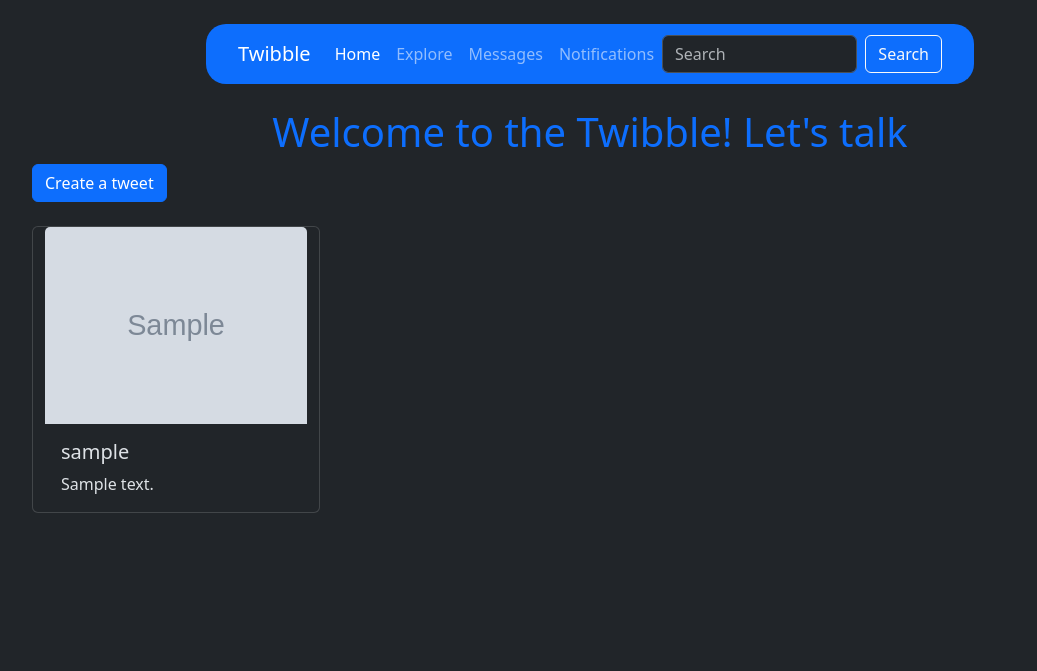
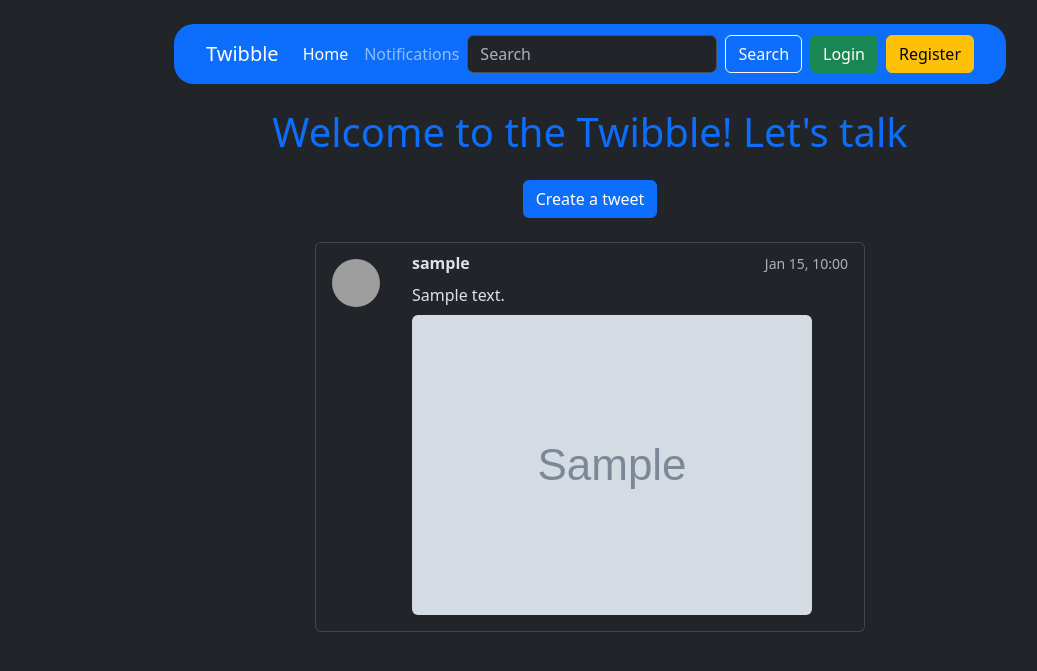
Before and after one commit to KamranAshraf10/twibble, a Django app: page /tweet/ in a window 1280 px wide. Shown: the top 671 px of the page, without its empty margins (50-1087 px from the left). Run offline with Django 5.2, Linux system fonts and the light colour scheme; tables that the repository leaves empty hold one stand-in row (values such as "Sample post"); grey boxes are pictures that could not be loaded.

Commit message:
Login Signup added

```diff
--- a/templates/layout.html
+++ b/templates/layout.html
@@ -13,16 +13,15 @@
     <title>{% block title %} Twibble! Let's talk {% endblock %}</title>
     <style>
       .navbar-custom {
-        width: 60%; /* Adjust the width to 80% */
-        margin: 0 auto; /* Center the navbar */
-        border-radius: 20px; /* Make the navbar rounded */
+        width: 65%;
+        margin: 0 auto;
+        border-radius: 20px;
         padding: 10px 20px;
-         /* Optional: Add some padding for better appearance */
       }
     </style>
   </head>
   <body>
-  <nav class="navbar navbar-expand-lg bg-primary navbar-custom mt-4" data-bs-theme="dark" ">
+  <nav class="navbar navbar-expand-lg bg-primary navbar-custom mt-4" data-bs-theme="dark">
     <div class="container-fluid">
       <a class="navbar-brand" href="#">Twibble</a>
       <button class="navbar-toggler" type="button" data-bs-toggle="collapse" data-bs-target="#navbarTogglerDemo02" aria-controls="navbarTogglerDemo02" aria-expanded="false" aria-label="Toggle navigation">
@@ -31,25 +30,29 @@
       <div class="collapse navbar-collapse" id="navbarTogglerDemo02">
         <ul class="navbar-nav me-auto mb-2 mb-lg-0">
           <li class="nav-item">
-            <a class="nav-link active" aria-current="page" href="#">Home</a>
+            <a class="nav-link active" aria-current="page" href="{% url 'tweet_list' %}">Home</a>
           </li>
-          <li class="nav-item">
+          {% comment %} <li class="nav-item">
             <a class="nav-link" href="#">Explore</a>
-          </li>
-          <li class="nav-item">
+          </li> {% endcomment %}
+          {% comment %} <li class="nav-item">
             <a class="nav-link" href="#">Messages</a>
-          </li>
+          </li> {% endcomment %}
           <li class="nav-item">
             <a class="nav-link" href="#">Notifications</a>
           </li>
-          {% comment %} <li class="nav-item">
-            <a class="nav-link disabled" aria-disabled="true">Disabled</a>
-          </li> {% endcomment %}
         </ul>
         <form class="d-flex" role="search">
           <input class="form-control me-2" type="search" placeholder="Search" aria-label="Search"/>
           <button class="btn btn-outline-light" type="submit">Search</button>
         </form>
+        {% comment %} <a href="{% url 'tweet_list' %}" class="btn btn-primary">Tweet Home</a> {% endcomment %}
+        {% if user.is_authenticated %}
+          <a href="{% url 'logout' %}" class="btn btn-danger ms-2">Logout</a>
+        {% else %}
+          <a href="{% url 'login' %}" class="btn btn-success ms-2">Login</a>
+          <a href="{% url 'register' %}" class="btn btn-warning ms-2">Register</a>
+        {% endif %}
       </div>
     </div>
   </nav>
--- a/tweet/models.py
+++ b/tweet/models.py
@@ -6,9 +6,9 @@ from django.contrib.auth.models import User
 class Tweet(models.Model):
     user = models.ForeignKey(User, on_delete=models.CASCADE)
     text = models.TextField(max_length=240)
-    photo = models.ImageField(upload_to='photos/', blank=True)
+    photo = models.ImageField(upload_to="photos/", blank=True)
     created_at = models.DateTimeField(auto_now_add=True)
     updated_at = models.DateTimeField(auto_now=True)
 
     def __str__(self):
-        return  f'{self.user.username} - {self.text[:10]}'
+        return f"{self.user.username} - {self.text[:10]}"
--- a/tweet/templates/tweet_list.html
+++ b/tweet/templates/tweet_list.html
@@ -3,10 +3,8 @@
 {% block title %}Twibble! Let's talk - Home {%endblock %}
 
 {% block content %}
-<h1 class="text-center text-primary mt-4">
-  Welcome to the Twibble! Let's talk
-</h1>
 
+{% comment %} <h1 class="text-center text-primary mt-4">Welcome to the Twibble! Let's talk</h1>
 
 <a class="btn btn-primary mb-4  " href="{% url 'tweet_create' %}">Create a tweet</a>
 
@@ -25,7 +23,42 @@
     </div>
   </div>
   {% endfor %}
+</div> {% endcomment %}
+
+<h1 class="text-center text-primary mt-4">Welcome to the Twibble! Let's talk</h1>
+
+<div class="d-flex justify-content-center mt-4 mb-4">
+  <a class="btn btn-primary" href="{% url 'tweet_create' %}">Create a tweet</a>
 </div>
 
-
+<div class="d-flex flex-column align-items-center">
+  {% for tweet in tweets %}
+  <div class="card mb-3 shadow-sm" style="max-width: 550px; width: 100%;">
+    <div class="row g-0">
+      <div class="col-auto p-3">
+        <img src="https://ui-avatars.com/api/?name={{ tweet.user.username }}&background=random&size=64"
+             alt="Profile" class="rounded-circle" width="48" height="48">
+      </div>
+      <div class="col">
+        <div class="card-body py-2">
+          <div class="d-flex justify-content-between align-items-center">
+            <span class="fw-bold">{{ tweet.user.username }}</span>
+            <small class="text-muted">{{ tweet.created_at|date:"M d, H:i" }}</small>
+          </div>
+          <p class="card-text mt-2 mb-2" style="white-space: pre-line;">{{ tweet.text }}</p>
+          {% if tweet.photo %}
+            <img src="{{ tweet.photo.url }}" class="img-fluid rounded mb-2" alt="Tweet Image" style="max-height: 300px;">
+          {% endif %}
+          {% if tweet.user == user %}
+          <div>
+            <a href="{% url 'tweet_edit' tweet.id %}" class="btn btn-sm btn-outline-primary me-2">Edit</a>
+            <a href="{% url 'tweet_delete' tweet.id %}" class="btn btn-sm btn-outline-danger">Delete</a>
+          </div>
+          {% endif %}
+        </div>
+      </div>
+    </div>
+  </div>
+  {% endfor %}
+</div>
 {%endblock %}
```
